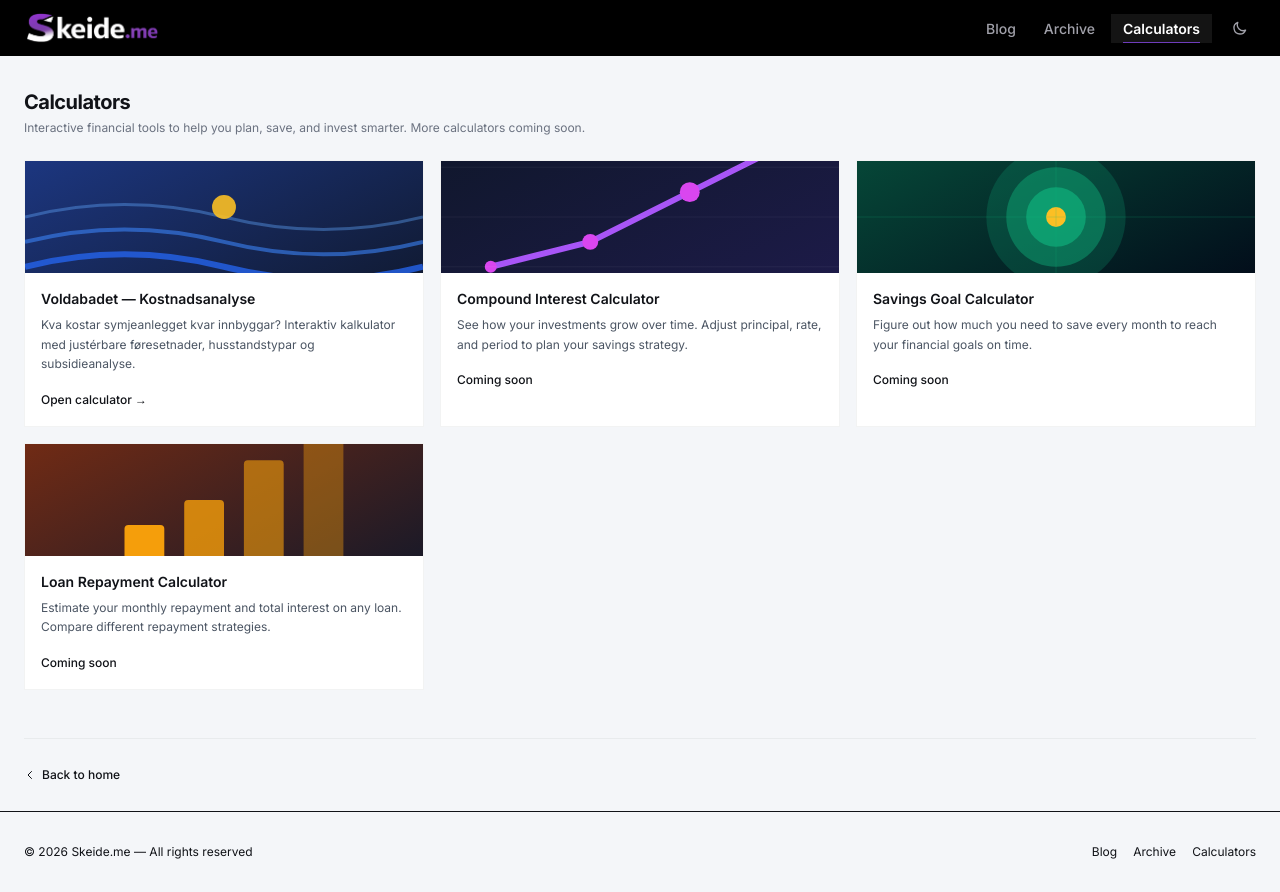
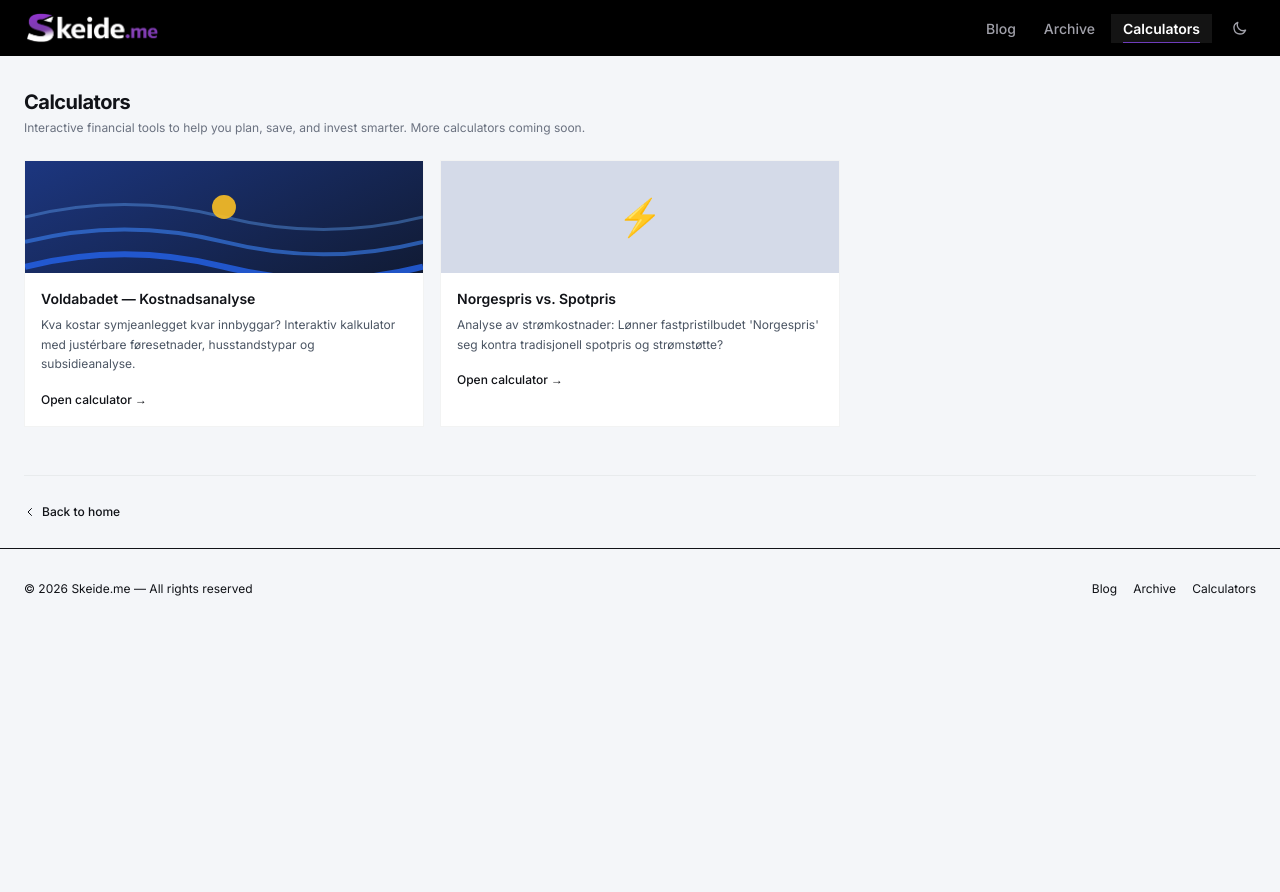
Before and after one commit to vskeide/my-website, a Next.js app: page /calculators in a window 1280 px wide. After the commit the page ends 800 px from the top, so only its background shows below. Built offline with nearby package versions, Linux system fonts and the light colour scheme.

Commit message:
chore: clean up inactive dummy calculators from index list

```diff
--- a/app/calculators/page.tsx
+++ b/app/calculators/page.tsx
@@ -12,32 +12,15 @@ const calculators = [
         ready: true,
     },
     {
-        id: "compound-interest",
-        title: "Compound Interest Calculator",
+        id: "norgespris",
+        title: "Norgespris vs. Spotpris",
         description:
-            "See how your investments grow over time. Adjust principal, rate, and period to plan your savings strategy.",
-        icon: "%",
+            "Analyse av strømkostnader: Lønner fastpristilbudet 'Norgespris' seg kontra tradisjonell spotpris og strømstøtte?",
+        icon: "⚡",
         accentColor: "var(--ch-c2)",
-        imageUrl: "/images/calc_growth.svg",
-    },
-    {
-        id: "savings-goal",
-        title: "Savings Goal Calculator",
-        description:
-            "Figure out how much you need to save every month to reach your financial goals on time.",
-        icon: "🎯",
-        accentColor: "var(--ch-c6)",
-        imageUrl: "/images/calc_target.svg",
-    },
-    {
-        id: "loan-repayment",
-        title: "Loan Repayment Calculator",
-        description:
-            "Estimate your monthly repayment and total interest on any loan. Compare different repayment strategies.",
-        icon: "📊",
-        accentColor: "var(--ch-c5)",
-        imageUrl: "/images/calc_loan.svg",
-    },
+        imageUrl: null, // Fallbacks to icon+accentColor rendering
+        ready: true,
+    }
 ];
 
 export default function CalculatorsPage() {
```
